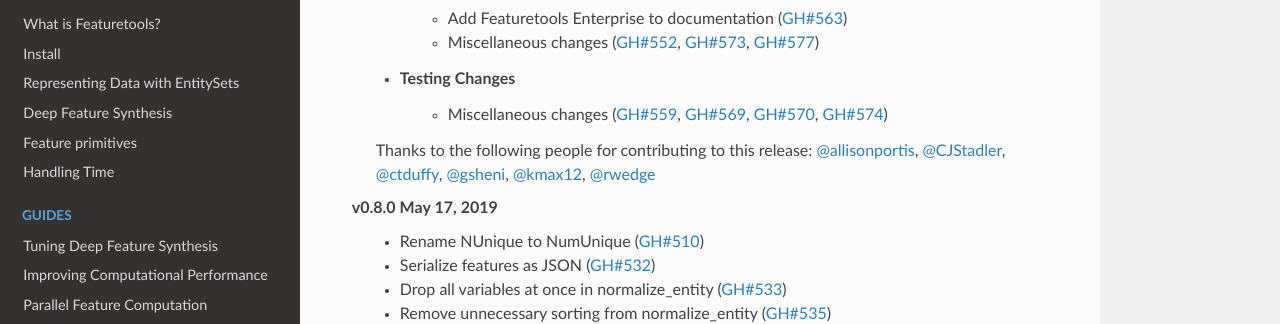
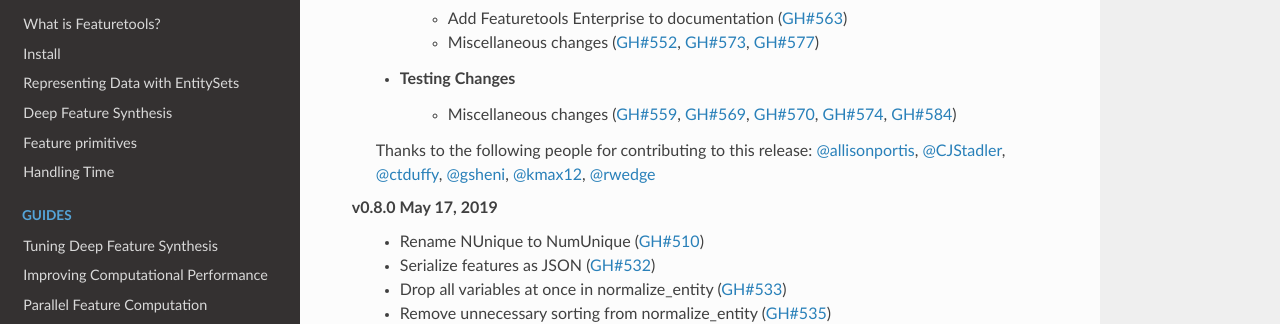
Before and after one commit to alteryx/featuretools, a Sphinx documentation site: the page built from docs/source/changelog.rst, in a window 1280 px wide and 900 px high, scrolled down 403 px. Shown: the part 153-477 px from the top of the window. Built offline with Sphinx 7.4.7 and the Read the Docs theme 2.0.0, drawn with Linux system fonts in a browser that asks for light colours; pages that are not in the unit, such as notebooks, are missing from menus.

Commit message:
update changelog

```diff
--- a/docs/source/changelog.rst
+++ b/docs/source/changelog.rst
@@ -18,7 +18,7 @@
         * Add Featuretools Enterprise to documentation (:pr:`563`)
         * Miscellaneous changes (:pr:`552`, :pr:`573`, :pr:`577`)
     * Testing Changes
-        * Miscellaneous changes (:pr:`559`, :pr:`569`, :pr:`570`, :pr:`574`)
+        * Miscellaneous changes (:pr:`559`, :pr:`569`, :pr:`570`, :pr:`574`, :pr:`584`)
 
     Thanks to the following people for contributing to this release:
     :user:`allisonportis`, :user:`CJStadler`, :user:`ctduffy`, :user:`gsheni`, :user:`kmax12`, :user:`rwedge`
```
